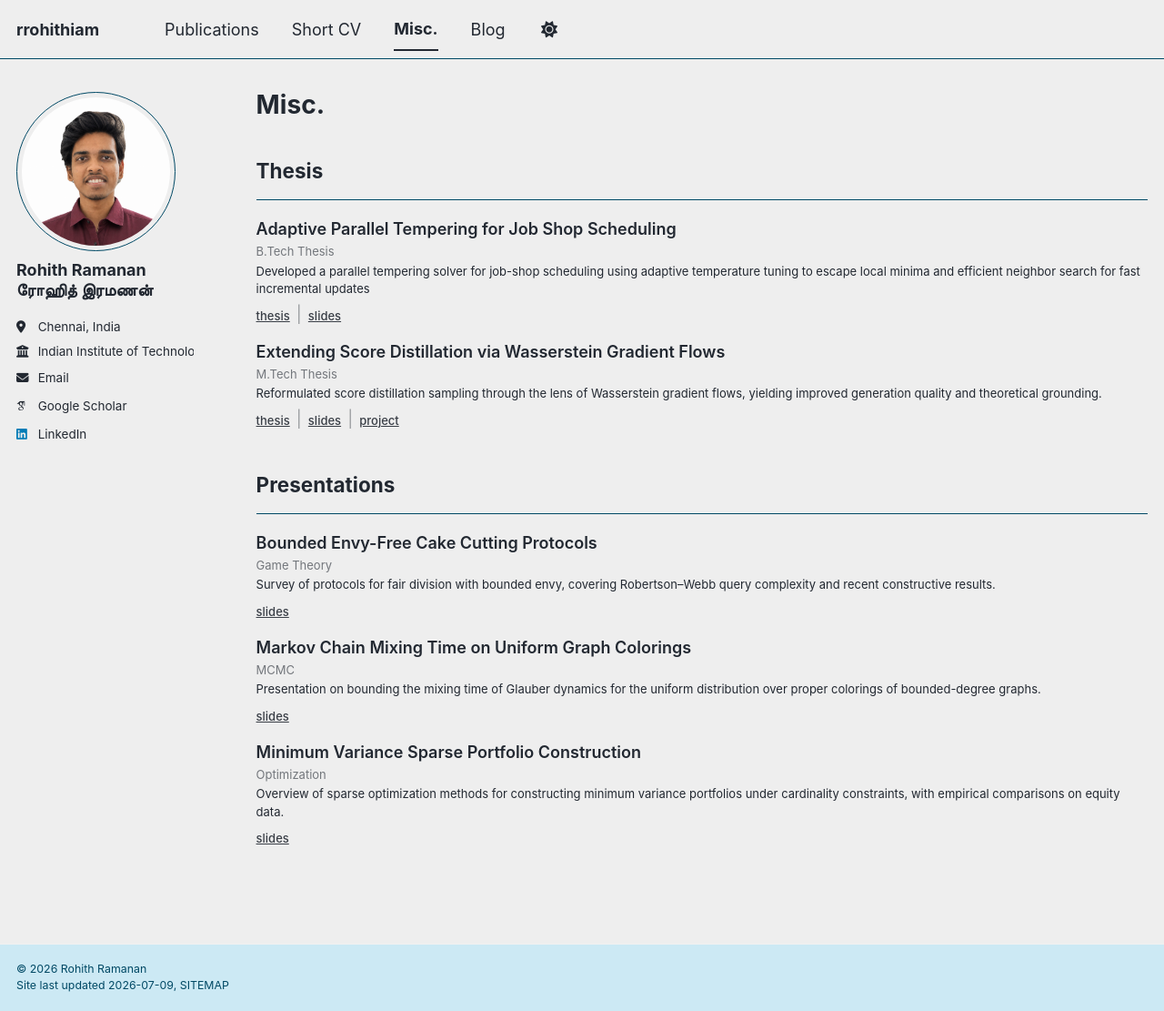
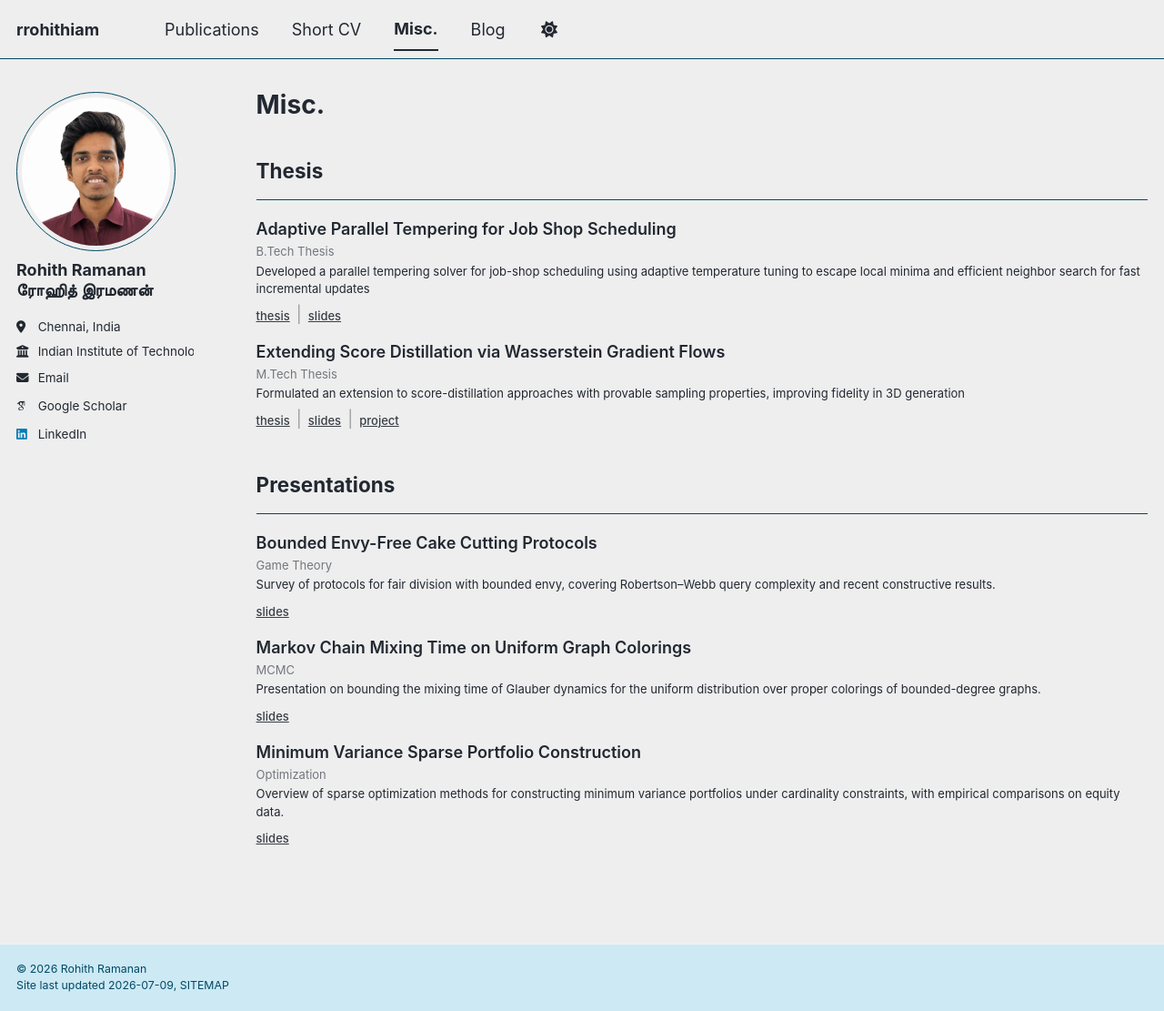
Before and after one commit to rrohithiam/rrohithiam.github.io, a Jekyll site: the page built from _pages/misc.md, in a window 1280 px wide and 1111 px high. Shown: the whole window at 91% size. Built offline with Jekyll 4.4.1, drawn with Linux system fonts in a browser that asks for light colours; some web fonts are replaced; a script bundle is joined from its source files by our own code; library files that are not in the unit come from our copies.

Commit message:
Minor changes

```diff
--- a/_pages/misc.md
+++ b/_pages/misc.md
@@ -29,7 +29,7 @@ author_profile: true
 <div class="pres-item">
   <span class="pres-title">Extending Score Distillation via Wasserstein Gradient Flows</span>
   <span class="pres-meta">M.Tech Thesis</span>
-  <span class="pres-desc">Reformulated score distillation sampling through the lens of Wasserstein gradient flows, yielding improved generation quality and theoretical grounding.</span>
+  <span class="pres-desc">Formulated an extension to score-distillation approaches with provable sampling properties, improving fidelity in 3D generation</span>
   <div><a href="/files/masters_thesis.pdf" class="pres-link" target="_blank" rel="noopener noreferrer">thesis</a> <span style="opacity: 0.4; margin: 0 2px;">|</span> <a href="/files/ddp.pdf" class="pres-link" target="_blank" rel="noopener noreferrer">slides</a> <span style="opacity: 0.4; margin: 0 2px;">|</span> <a href="https://rrohithiam.github.io/projects/pfd/" class="pres-link" target="_blank" rel="noopener noreferrer">project</a></div>
 </div>
 
```
